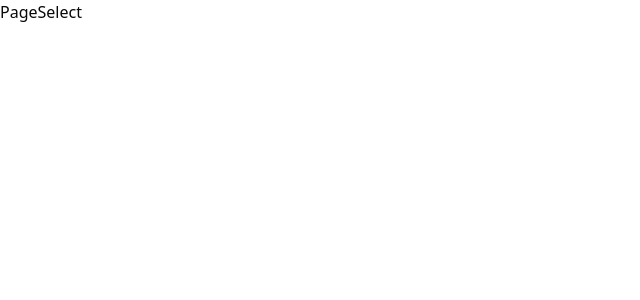
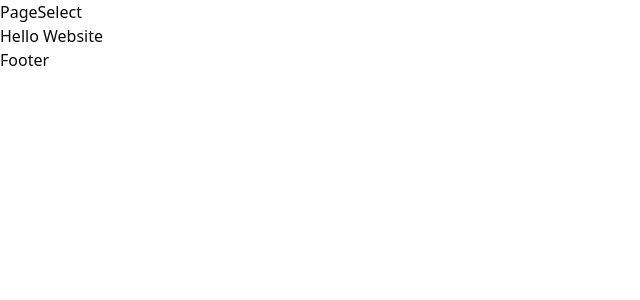
Before and after one commit to SDSU-CompE-561-Spring-2025/nba-sports-tracker, a Next.js app in the folder frontend/: page / in a window 1280 px wide. Shown: the top 300 px of the page, without its empty margins (0-640 px from the left). Built offline with nearby package versions, Linux system fonts and the light colour scheme.

Commit message:
cleaned up after running

```diff
--- a/frontend/src/app/layout.tsx
+++ b/frontend/src/app/layout.tsx
@@ -14,8 +14,8 @@ const geistMono = Geist_Mono({
 });
 
 export const metadata: Metadata = {
-  title: "Create Next App",
-  description: "Generated by create next app",
+  title: "The Audio Hub",
+  description: "A place to find and listen to audio files",
 };
 
 export default function RootLayout({
@@ -28,7 +28,9 @@ export default function RootLayout({
       <body
         className={`${geistSans.variable} ${geistMono.variable} antialiased`}
       >
-            <PageSelect/>
+        <h1><PageSelect/></h1>
+            {children}
+        <footer>Footer</footer>
       </body>
     </html>
   );
```
Also changed, not shown: frontend/package.json (+4 -4 lines), 1 other file (tests, documents, lock files or other folders).
